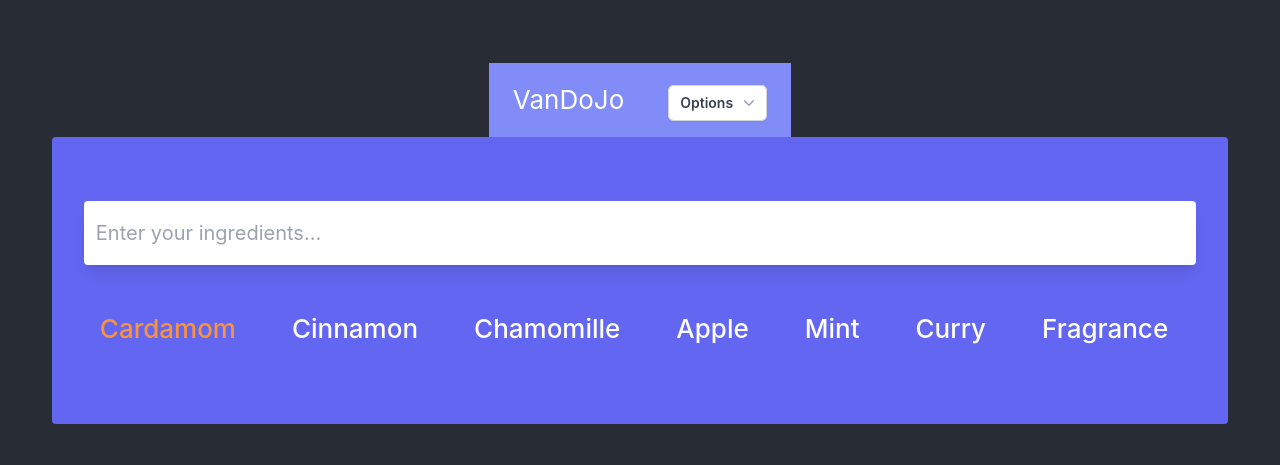
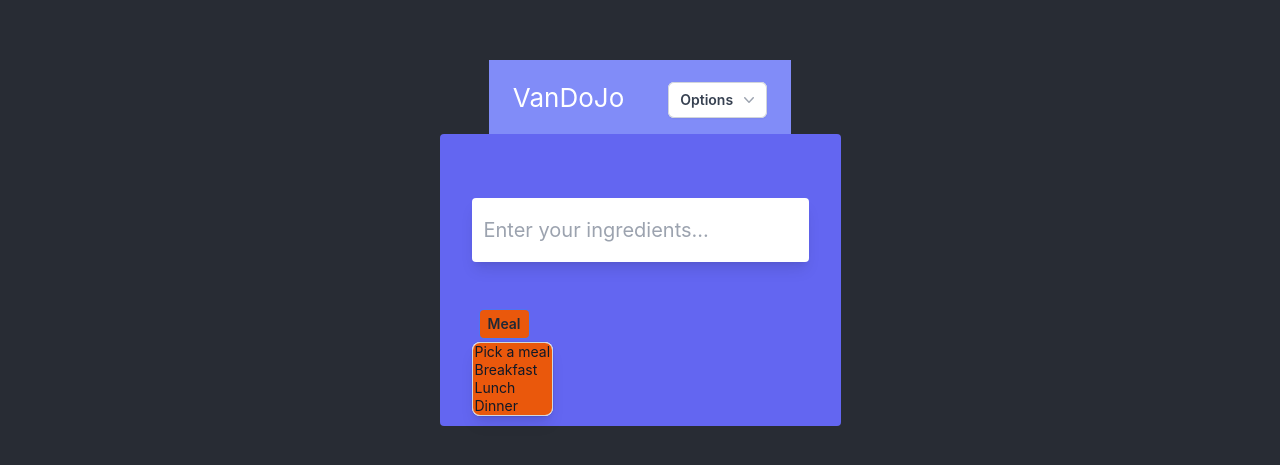
Before and after one commit to vandojo/on-the-menu, a React (Create React App) app in the folder client/: page / in a window 1280 px wide. Shown: the part 157-622 px from the top of the page. Built offline with nearby package versions, Linux system fonts and the light colour scheme; the HTML template or start-up script is replaced by a standard one.

Commit message:
Begun styling the form. Created a drop down menu, this needs refactoring. played around with potential colours.

```diff
--- a/client/src/components/form.js
+++ b/client/src/components/form.js
@@ -1,4 +1,11 @@
+import {useState} from "react";
+
 export function Form() {
+  const [mealMenu, setMealMenu] = useState(true);
+
+  const handleClick = () => {
+    setMealMenu(!mealMenu);
+  };
   return (
     <form className="container mx-auto py-8">
       <input
@@ -6,47 +13,72 @@ export function Form() {
         placeholder="Enter your ingredients..."
         className="w-full h-16 px-3 text-black rounded mb-8 focus:outline-none focus:shadow-lg text-xl shadow-lg"
       ></input>
-      <nav class="flex">
-        <a className="rounded no-underline text-orange-400 py-3 px-4 font-medium mr-3 bg-indigo-500 hover:bg-indigo-700">
-          Cardamom
-        </a>
-        <a
-          className="no-underline text-white py-3 px-4 font-medium mx-3 bg-indigo-darker hover:bg-indigo"
-          href="#"
+      <div className="flex relative py-4 px-2 text-left">
+        <div>
+          <button
+            type="button"
+            onClick={handleClick}
+            className="block justify-center bg-orange-600 rounded px-2 py-1
+            hover:bg-orange-800 hover:ring-gray-900 ring-1 hover:ring-2 focus:ring-2 focus:ring-gray-900
+
+
+             text-sm text-gray-800 font-semibold mb-2"
+            aria-expanded="true"
+            aria-haspopup="true"
+            id="meal_menu"
+          >
+            Meal
+          </button>
+        </div>
+        <div
+          role="menu"
+          aria-orientation="vertical"
+          aria-labelledby="meal_menu"
+          tabIndex="-1"
+          className={
+            "absolute top-10  left-0 z-10 mt-2 origin-top-right  rounded-lg bg-white shadow-lg ring-1 ring-black ring-opacity-5 focus:outline-none " +
+            (mealMenu ? " transition ease-out " : " transition ease-in ") +
+            (mealMenu ? " duration-100 " : " duration-75 ") +
+            (mealMenu ? " transform opacity-100 " : " transform opacity-0 ") +
+            (mealMenu ? " scale-100 " : " scale-95 ")
+          }
         >
-          Cinnamon
-        </a>
-        <a
-          className="no-underline text-white py-3 px-4 font-medium mx-3 bg-indigo hover:bg-indigo-darker"
-          href="#"
-        >
-          Chamomille
-        </a>
-        <a
-          className="no-underline text-white py-3 px-4 font-medium mx-3 bg-indigo-darker hover:bg-indigo"
-          href="#"
-        >
-          Apple
-        </a>
-        <a
-          className="no-underline text-white py-3 px-4 font-medium mx-3 bg-indigo hover:bg-indigo-darker"
-          href="#"
-        >
-          Mint
-        </a>
-        <a
-          className="no-underline text-white py-3 px-4 font-medium mx-3 bg-indigo-darker hover:bg-indigo"
-          href="#"
-        >
-          Curry
-        </a>
-        <a
-          className="no-underline text-white py-3 px-4 font-medium mx-3 bg-indigo hover:bg-indigo-darker"
-          href="#"
-        >
-          Fragrance
-        </a>
-      </nav>
+          <select
+            id="meals"
+            placeholder="Meal"
+            multiple
+            className="bg-orange-600 border p-0  border-gray-300 text-gray-900 text-sm rounded-lg  block w-full dark:bg-orange-600 dark:border-gray-600  dark:text-gray-900 font-semibold "
+          >
+            <option className="hover:bg-orange-400  hover:rounded focus:bg-orange-400">
+              Pick a meal
+            </option>
+            <option
+              className="hover:bg-orange-400  hover:rounded focus:bg-orange-400"
+              value="Breakfast"
+            >
+              Breakfast
+            </option>
+            <option
+              className="hover:bg-orange-400 hover:rounded focus:bg-orange-400"
+              value="Lunch"
+            >
+              Lunch
+            </option>
+            <option
+              className="hover:bg-orange-400 hover:rounded focus:bg-orange-400"
+              value="Dinner"
+            >
+              Dinner
+            </option>
+            <option
+              className="hover:bg-orange-400 hover:rounded focus:bg-orange-400"
+              value="Snack"
+            >
+              Snack
+            </option>
+          </select>
+        </div>
+      </div>
     </form>
   );
 }
```
